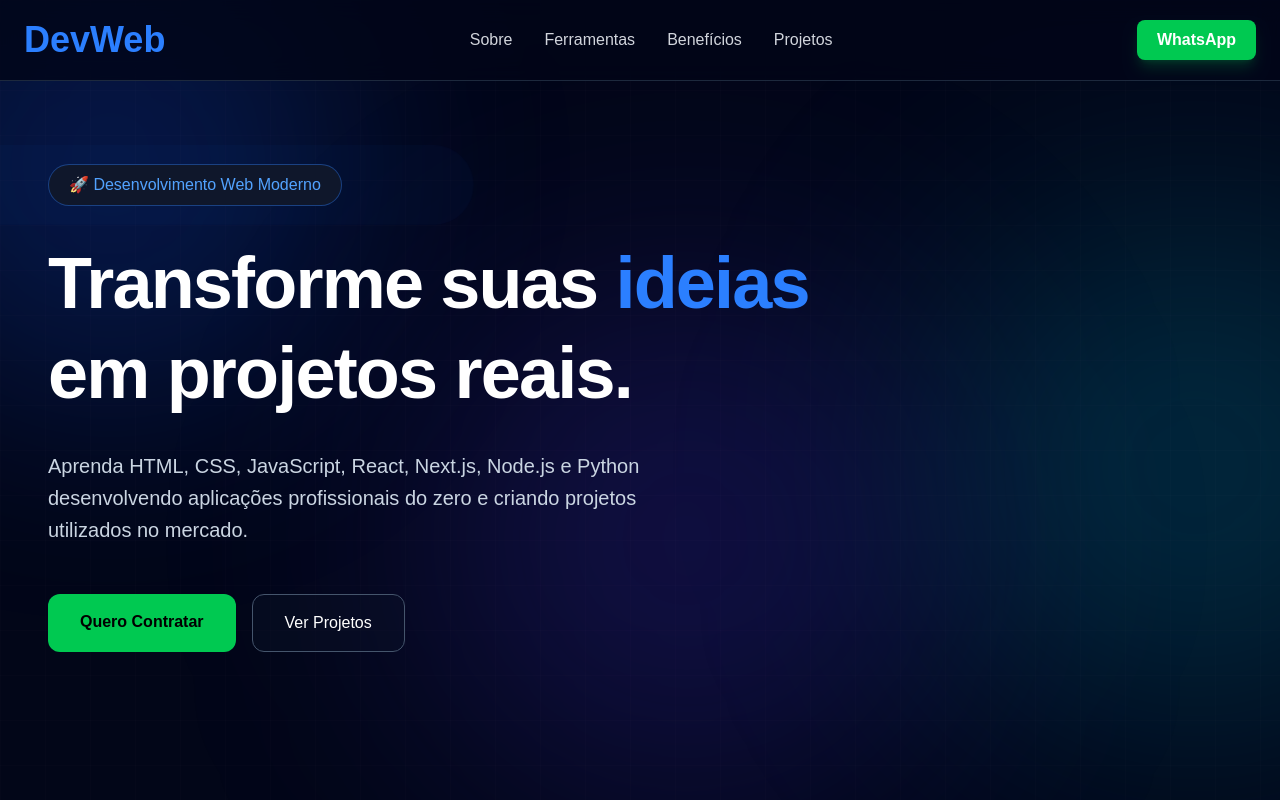
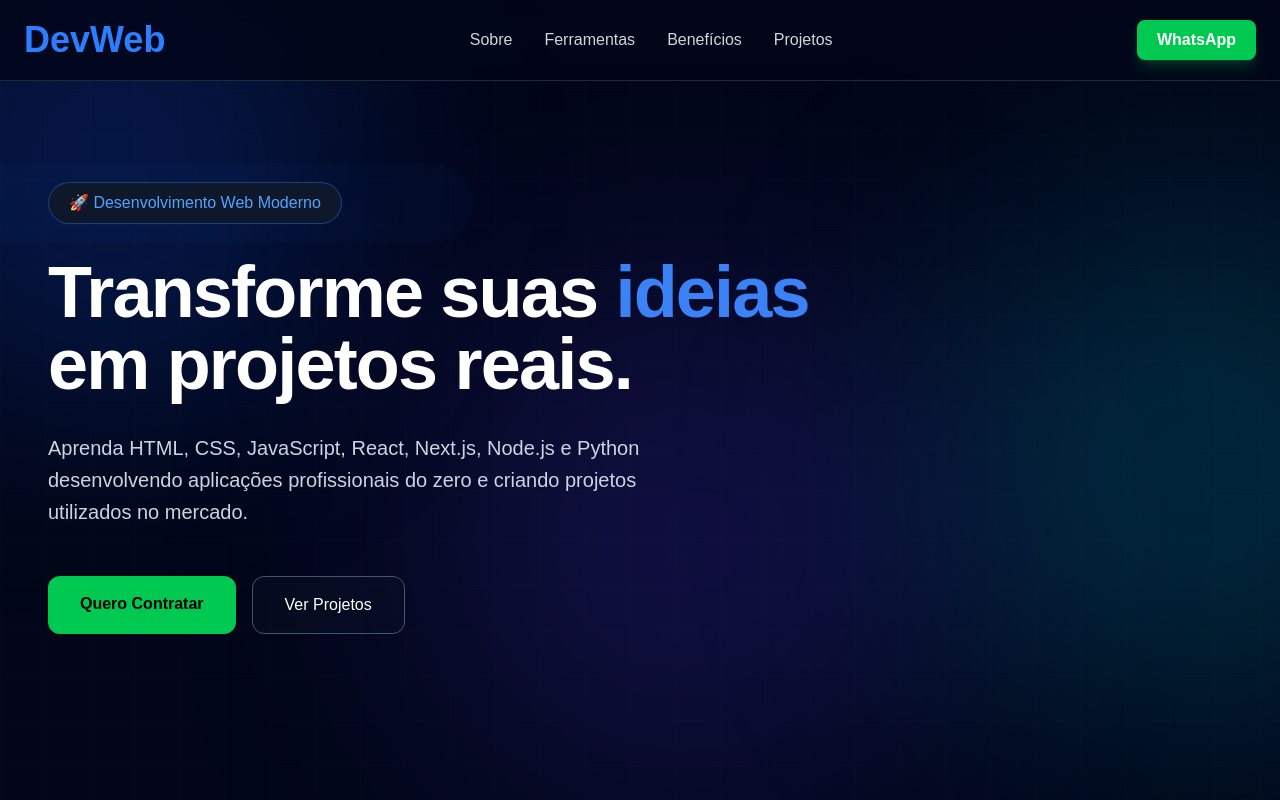
Before and after one commit to JoaoPaulo0918/PortifolioAtualizado, a Next.js app: page / in a window 1280 px wide. Shown: the top 800 px of the page. Built offline with nearby package versions, Linux system fonts and the light colour scheme.

Commit message:
Atualizando

```diff
--- a/components/Hero.tsx
+++ b/components/Hero.tsx
@@ -35,12 +35,15 @@ export default function Hero() {
           </div>
 
           {/* Título */}
-          <h1 className="font-extrabold tracking-tight leading-tight text-white text-4xl sm:text-5xl md:text-6xl lg:text-7xl">
-            Transforme suas{" "}
-            <span className="text-blue-500">ideias</span>
-            <br />
-            em projetos reais.
-          </h1>
+          <h1
+  style={{ color: "#ffffff" }}
+  className="font-extrabold tracking-tight text-4xl sm:text-5xl md:text-6xl lg:text-7xl"
+>
+  Transforme suas{" "}
+  <span style={{ color: "#3b82f6" }}>ideias</span>
+  <br />
+  em projetos reais.
+</h1>
 
           {/* Texto */}
           <p className="mt-8 max-w-2xl mx-auto lg:mx-0 text-slate-300 text-lg md:text-xl leading-8">
```
